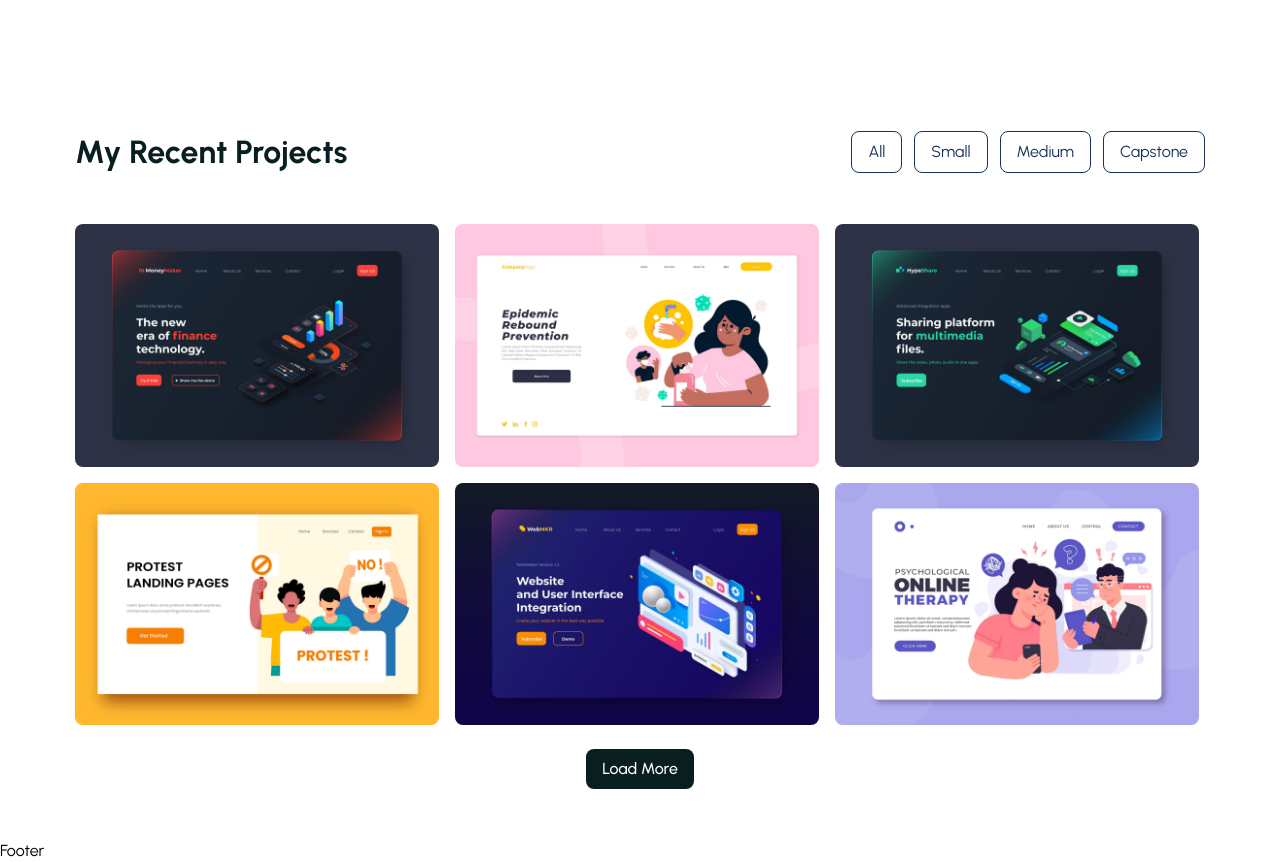
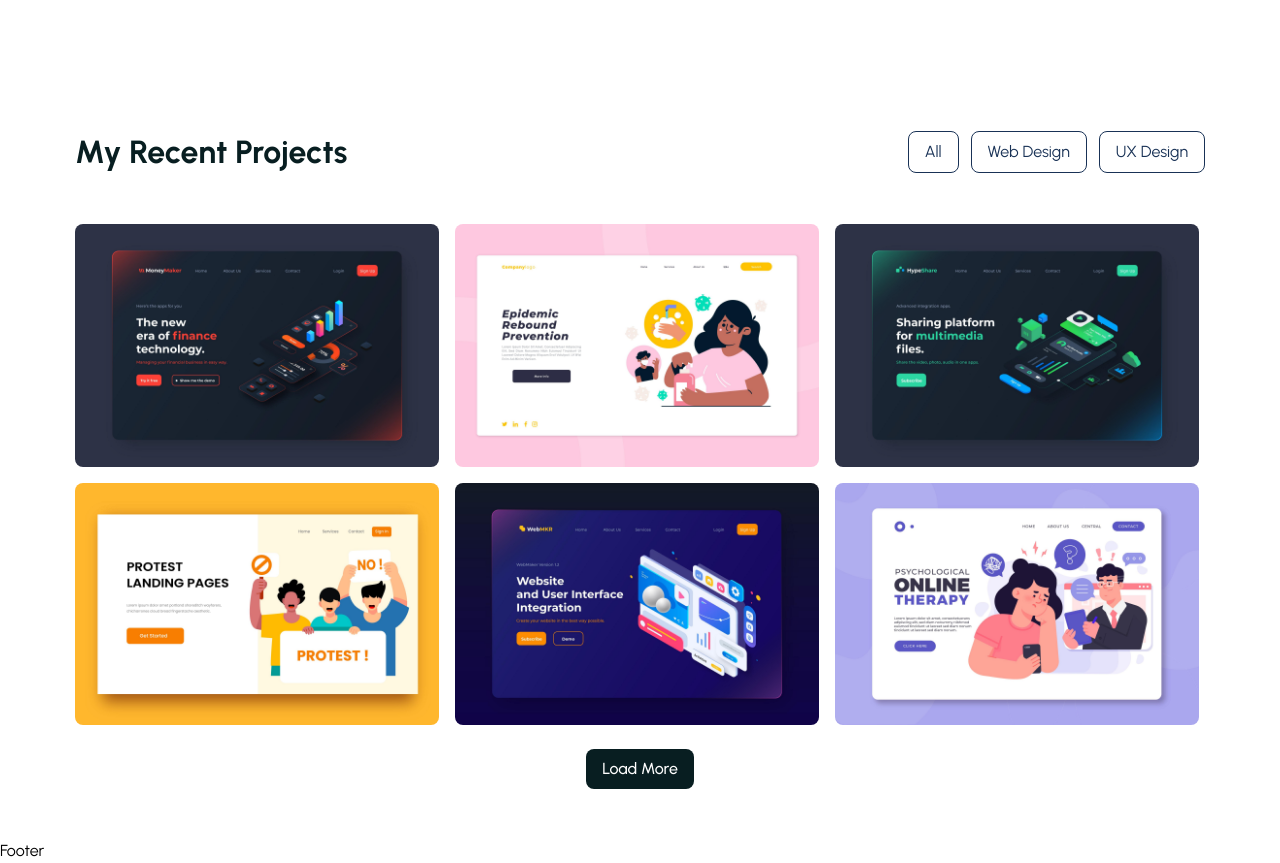
Before and after one commit to BabaMboga/My-PortFolio, a React (Create React App) app in the folder portfolio/: page / in a window 1280 px wide. Shown: the part 1640-2503 px from the top of the page. Built offline with nearby package versions, Linux system fonts and the light colour scheme; the HTML template or start-up script is replaced by a standard one.

Commit message:
completed portfolio script

```diff
--- a/portfolio/src/components/UI/Portfolio.js
+++ b/portfolio/src/components/UI/Portfolio.js
@@ -1,14 +1,32 @@
-import React, {useState, useEFfect} from "react";
-import data from '../../assets/data/portfolioData'
+import React, { useState, useEffect } from "react";
+import data from "../../assets/data/portfolioData";
 
 const Portfolio = () => {
-
-    const [nextItems, setNextItems] = useState(6)
-    const [portfolios, setPortfolios] = useState(data)
+  const [nextItems, setNextItems] = useState(6);
+  const [portfolios, setPortfolios] = useState(data);
+  const [selectTab, setSelectTab] = useState("all");
 
   const loadMoreHandler = () => {
-        setNextItems(prev => prev + 3)
+    setNextItems((prev) => prev + 3);
+  };
+
+  useEffect(() => {
+    if (selectTab === "all") {
+      setPortfolios(data);
     }
+
+    if (selectTab === "web-design") {
+      const filteredData = data.filter(
+        (item) => item.category === "Web Design"
+      );
+      setPortfolios(filteredData);
+    }
+
+    if (selectTab === "ux-design") {
+      const filteredData = data.filter((item) => item.category === "Ux");
+      setPortfolios(filteredData);
+    }
+  }, [selectTab]);
 
   return (
     <section id="portfolio">
@@ -21,54 +39,74 @@ const Portfolio = () => {
           </div>
 
           <div className="flex gap-3">
-            <button className="text-smallTextColor border border-solid border-smallTextColor
-            py-2 px-4 rounded-[8px]">
+            <button
+              onClick={() => setSelectTab("all")}
+              className="text-smallTextColor border border-solid border-smallTextColor
+            py-2 px-4 rounded-[8px]"
+            >
               All
             </button>
-            <button className="text-smallTextColor border border-solid border-smallTextColor
-            py-2 px-4 rounded-[8px]">
-                Small
+            <button
+              onClick={() => setSelectTab("web-design")}
+              className="text-smallTextColor border border-solid border-smallTextColor
+            py-2 px-4 rounded-[8px]"
+            >
+              Web Design
             </button>
-            <button className="text-smallTextColor border border-solid border-smallTextColor
-            py-2 px-4 rounded-[8px]">
-                Medium
+            <button
+              onClick={() => setSelectTab("ux-design")}
+              className="text-smallTextColor border border-solid border-smallTextColor
+            py-2 px-4 rounded-[8px]"
+            >
+              UX Design
             </button>
-            <button className="text-smallTextColor border border-solid border-smallTextColor
+            {/* <button className="text-smallTextColor border border-solid border-smallTextColor
             py-2 px-4 rounded-[8px]">
                 Capstone
-            </button>
+            </button> */}
           </div>
         </div>
 
         <div className="flex items-center gap-4 flex-wrap mt-12">
-            {
-                portfolios?.slice(0, nextItems)?.map((portfolio, index) =>(
-                    <div key={index} data-aos="fade-zoom-in" data-aos-delay='50' data-aos-duration='1000'  className="group max-w-full sm:w-[48.5%] md:w-[31.8%] lg:w-[32.2%] relative z-[1]">
+          {portfolios?.slice(0, nextItems)?.map((portfolio, index) => (
+            <div
+              key={index}
+              data-aos="fade-zoom-in"
+              data-aos-delay="50"
+              data-aos-duration="1000"
+              className="group max-w-full sm:w-[48.5%] md:w-[31.8%] lg:w-[32.2%] relative z-[1]"
+            >
               <figure>
-                            <img className="rounded-[8px]" src={portfolio.imgUrl} alt=""/>
+                <img className="rounded-[8px]" src={portfolio.imgUrl} alt="" />
               </figure>
 
-                        <div className="w-full h-full bg-primaryColor bg-opacity-40 absolute top-0 left-0 z-[5]
-                        hidden group-hover:block">
+              <div
+                className="w-full h-full bg-primaryColor bg-opacity-40 absolute top-0 left-0 z-[5]
+                        hidden group-hover:block"
+              >
                 <div className="w-full h-full flex items-center justify-center">
-                                <button className="text-white bg-headingColor hover:bg-smallTextColor py-2 px-4
-                                rounded-[8px] font-[500] ease-in duration-200">See Details</button>
+                  <button
+                    className="text-white bg-headingColor hover:bg-smallTextColor py-2 px-4
+                                rounded-[8px] font-[500] ease-in duration-200"
+                  >
+                    See Details
+                  </button>
                 </div>
               </div>
             </div>
-                ))
-            }
+          ))}
         </div>
 
         <div className="text-center mt-6">
-
-            {
-                nextItems < portfolios.length && data.length > 6 && <button onClick={loadMoreHandler} className="text-white bg-headingColor hover:bg-smallTextColor py-2 px-4
-                rounded-[8px] font-[500] ease-in duration-200">
+          {nextItems < portfolios.length && data.length > 6 && (
+            <button
+              onClick={loadMoreHandler}
+              className="text-white bg-headingColor hover:bg-smallTextColor py-2 px-4
+                rounded-[8px] font-[500] ease-in duration-200"
+            >
               Load More
             </button>
-            }
-
+          )}
         </div>
       </div>
     </section>
```
Lines whose indentation alone changed are shown as unchanged.
